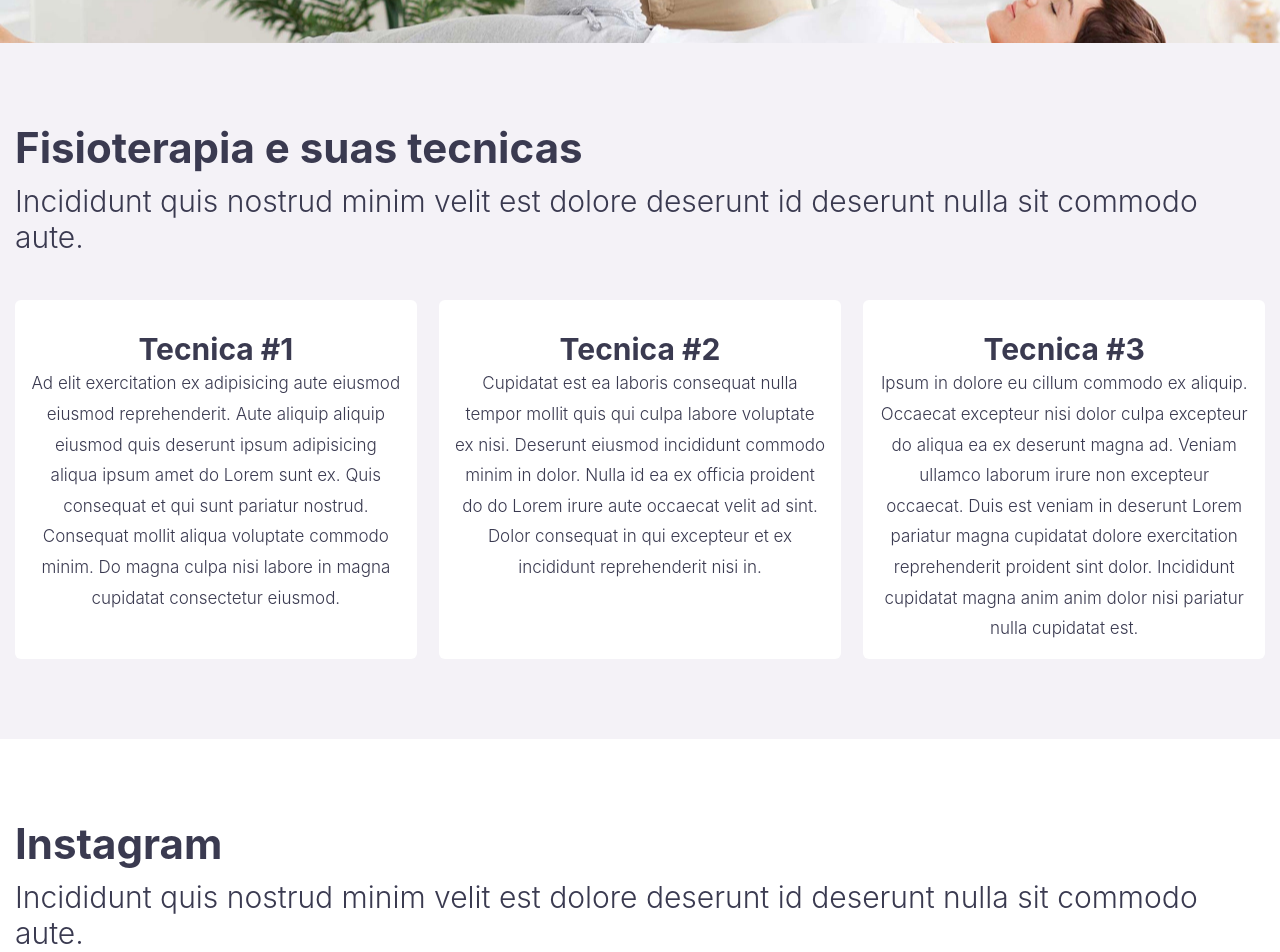
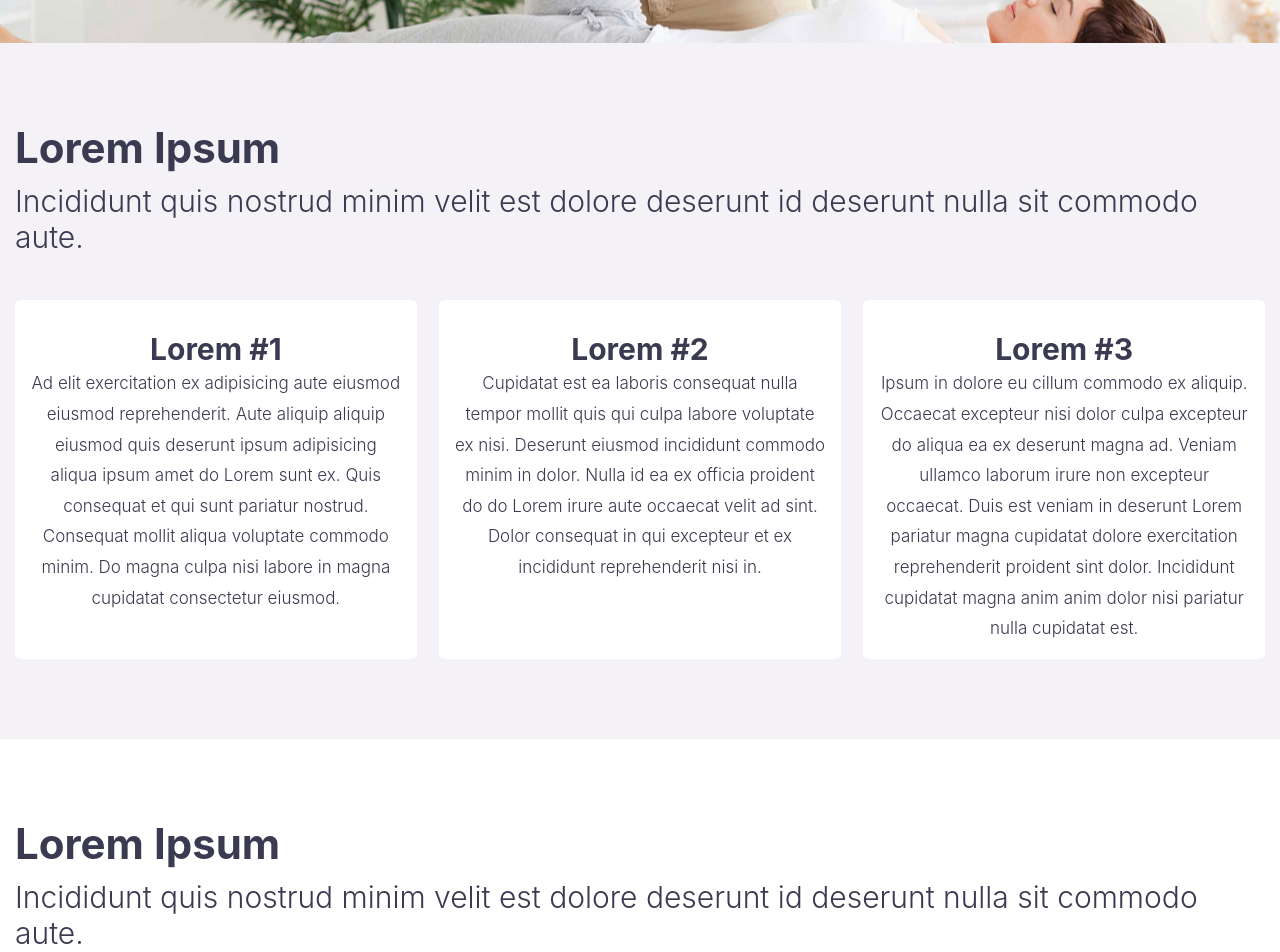
Before and after one commit to luizhenrik/nextjs-wordpress, a Next.js app: page / in a window 1280 px wide. Shown: the part 620-1572 px from the top of the page. Built offline with nearby package versions, Linux system fonts and the light colour scheme.

Commit message:
fix titles

```diff
--- a/components/home/insta.js
+++ b/components/home/insta.js
@@ -6,7 +6,7 @@ export default function HomeInsta() {
   return (
         <div className={`${style['home-insta']}`}>
             <div className={`${style['home-insta__content']}`}>
-                <h2 className={`${style['home-insta__title']}`}>Instagram</h2>
+                <h2 className={`${style['home-insta__title']}`}>Lorem Ipsum</h2>
                 <h3 className={`${style['home-insta__subtitle']}`}>Incididunt quis nostrud minim velit est dolore deserunt id deserunt nulla sit commodo aute.</h3>
             </div>
         </div>
--- a/components/home/services.js
+++ b/components/home/services.js
@@ -6,20 +6,20 @@ export default function HomeServices() {
   return (
         <div className={`${style['home-services']}`}>
             <div className={`${style['home-services__content']}`}>
-                <h2 className={`${style['home-services__title']}`}>Fisioterapia e suas tecnicas</h2>
+                <h2 className={`${style['home-services__title']}`}>Lorem Ipsum</h2>
                 <h3 className={`${style['home-services__subtitle']}`}>Incididunt quis nostrud minim velit est dolore deserunt id deserunt nulla sit commodo aute.</h3>
 
                 <div className={`${style['home-services__container']}`}>
                     <div className={`${style['home-services__item']}`}>
-                        <h4 className={`${style['home-services__item-title']}`}>Tecnica #1</h4>
+                        <h4 className={`${style['home-services__item-title']}`}>Lorem #1</h4>
                         <p className={`${style['home-services__item-text']}`}>Ad elit exercitation ex adipisicing aute eiusmod eiusmod reprehenderit. Aute aliquip aliquip eiusmod quis deserunt ipsum adipisicing aliqua ipsum amet do Lorem sunt ex. Quis consequat et qui sunt pariatur nostrud. Consequat mollit aliqua voluptate commodo minim. Do magna culpa nisi labore in magna cupidatat consectetur eiusmod.</p>
                     </div>
                     <div className={`${style['home-services__item']}`}>
-                        <h4 className={`${style['home-services__item-title']}`}>Tecnica #2</h4>
+                        <h4 className={`${style['home-services__item-title']}`}>Lorem #2</h4>
                         <p className={`${style['home-services__item-text']}`}>Cupidatat est ea laboris consequat nulla tempor mollit quis qui culpa labore voluptate ex nisi. Deserunt eiusmod incididunt commodo minim in dolor. Nulla id ea ex officia proident do do Lorem irure aute occaecat velit ad sint. Dolor consequat in qui excepteur et ex incididunt reprehenderit nisi in.</p>
                     </div>
                     <div className={`${style['home-services__item']}`}>
-                        <h4 className={`${style['home-services__item-title']}`}>Tecnica #3</h4>
+                        <h4 className={`${style['home-services__item-title']}`}>Lorem #3</h4>
                         <p className={`${style['home-services__item-text']}`}>Ipsum in dolore eu cillum commodo ex aliquip. Occaecat excepteur nisi dolor culpa excepteur do aliqua ea ex deserunt magna ad. Veniam ullamco laborum irure non excepteur occaecat. Duis est veniam in deserunt Lorem pariatur magna cupidatat dolore exercitation reprehenderit proident sint dolor. Incididunt cupidatat magna anim anim dolor nisi pariatur nulla cupidatat est.</p>
                     </div>
                 </div>
```
